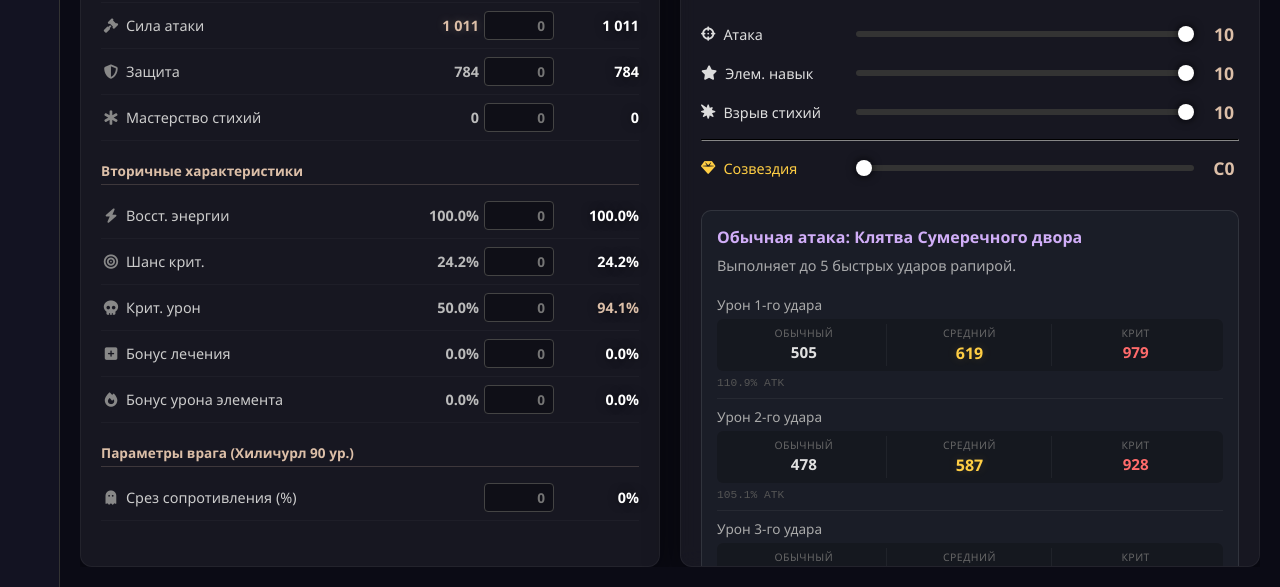
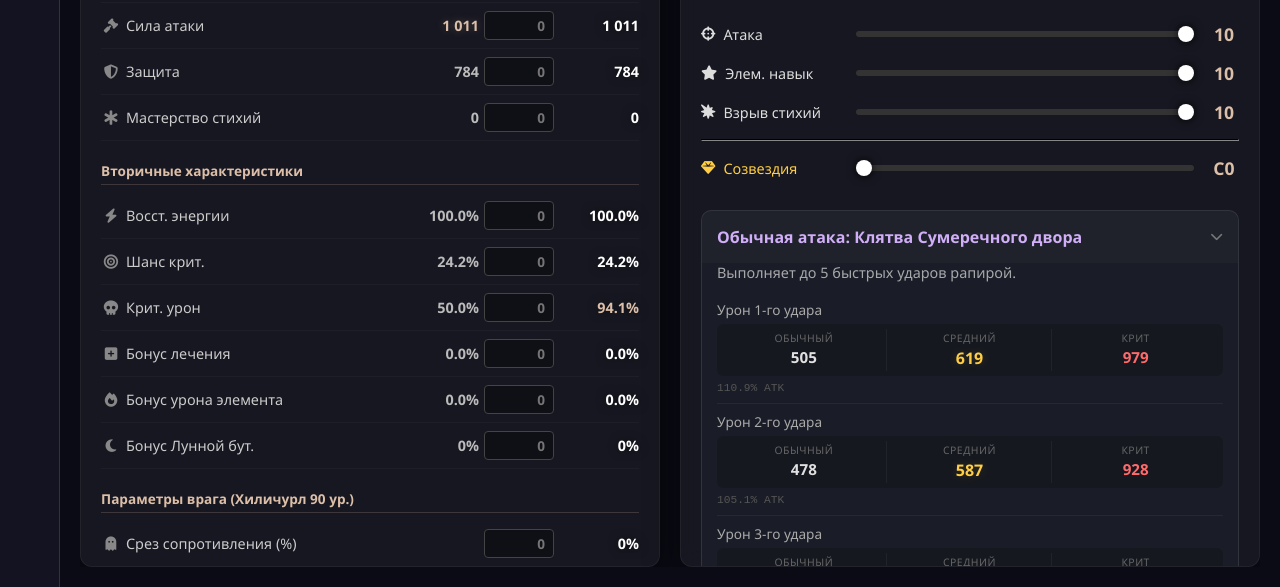
Before and after one commit to d4shsk/genshincalc, a plain HTML site: page index.html in a window 1280 px wide. Shown: the part 213-800 px from the top of the page. Drawn offline with Linux system fonts and the light colour scheme.

Commit message:
lunar bloom xDDD

```diff
--- a/data.js
+++ b/data.js
@@ -212,17 +212,20 @@ const charData = [
                     {
                         name: "Урон Игры химер I (Тени)",
                         values: [96.0, 103.2, 110.4, 120.0, 127.2, 134.4, 144.0, 153.6, 163.2, 172.8, 182.4, 192.0, 204.0],
-                        scaling: [{stat: 'em', ratio: 1}]
+                        scaling: [{stat: 'em', ratio: 1}] ,
+                        isLunarBloom: true
                     },
                     {
                         name: "Урон Игры химер II (Тени)",
                         values: [96.0, 103.2, 110.4, 120.0, 127.2, 134.4, 144.0, 153.6, 163.2, 172.8, 182.4, 192.0, 204.0],
-                        scaling: [{stat: 'em', ratio: 1}]
+                        scaling: [{stat: 'em', ratio: 1}] ,
+                        isLunarBloom: true
                     },
                     {
                         name: "Урон Игры химер III (Тени)",
                         values: [128.0, 137.6, 147.2, 160.0, 169.6, 179.2, 192.0, 204.8, 217.6, 230.4, 243.2, 256.0, 272.0],
-                        scaling: [{stat: 'em', ratio: 1}]
+                        scaling: [{stat: 'em', ratio: 1}]  ,
+                        isLunarBloom: true
                     },
                     { name: "Длительность Танца тени", values: [10, 10, 10, 10, 10, 10, 10, 10, 10, 10, 10, 10, 10] }
                 ]
@@ -268,9 +271,13 @@ const charData = [
                 }
             },
             {
-                type: "passive", title: "Дар лунного знамения: Коридор сумеречных теней",
-                desc: "Когда персонажи отряда активируют реакцию Бутонизация, она превращается в Лунную бутонизацию, а базовый урон реакции Лунная бутонизация увеличивается на 0,0175% за каждую единицу мастерства стихий Нефер. Но пока бонус всегда в максималке - 14 процентов",
-                buff: { maxStacks: 1, bonusPerStack: { elementDamageBonus: 14 } }
+                type: "passive", title: "Дар лунного знамения",
+                desc: "Увеличивает БАЗОВЫЙ урон Лунной бутонизации на 0.0175% за ед. МС (макс 14%).",
+                buff: {
+                    maxStacks: 1,
+                    // Это особый бафф, рассчитывается в script.js на основе МС
+                    bonusPerStack: { lunarBloomBaseBonus: 0 }
+                }
             },
             {
                 type: "constellation",
@@ -331,28 +338,27 @@ const charData = [
                 type: "constellation",
                 level: 6,
                 title: "C6: Лунное знамение - Высшее сияние",
-                desc: "Второй этап Игры химер получает Дендро урон 85% от МС. Завершение навыка наносит 120% от МС. Дендро урон +15%.",
+                desc: "Второй этап Игры химер получает 85% от МС. Финал - 120% от МС. Урон Лунной бутонизации +15%.",
                 buff: {
                     maxStacks: 1,
-                    bonusPerStack: { elementDamageBonus: 15 }, // Пассивка на 15% дендро урона
+                    // Вместо elementDamageBonus даем lunarBloomBonus
+                    bonusPerStack: { lunarBloomBonus: 15 },
 
-                    // НОВЫЙ МАССИВ СКЕЙЛОВ
                     extraScalings: [
                         {
-                            // 1. Второй этап: +85% от МС
                             keywords: ["Урон Игры химер II"],
                             stat: 'em',
                             value: 85,
-                            affectedByTalentBuff: true // Если нужно, чтобы Завеса влияла и на это
+                            affectedByTalentBuff: true,
+                            isLunarBloom: true // Считается как Лунная бутонизация
                         },
                         {
-                            // 2. Финальный удар: 120% от МС
-                            // Добавляем это отображение к первому удару или создаем для него логику
-                            // Здесь привяжем к "Урон навыка (АТК)", чтобы видеть прирост общей мощности
+                            // Привяжем финал к первому удару для отображения
                             keywords: ["Урон Игры химер I"],
                             stat: 'em',
                             value: 120,
-                            affectedByTalentBuff: true
+                            affectedByTalentBuff: true,
+                            isLunarBloom: true
                         }
                     ]
                 }
--- a/index.html
+++ b/index.html
@@ -5,11 +5,8 @@
     <meta name="viewport" content="width=device-width, initial-scale=1.0">
     <title>Genshin Calculator Interactive</title>
     <link rel="stylesheet" href="https://cdnjs.cloudflare.com/ajax/libs/font-awesome/6.4.0/css/all.min.css">
-
     <link rel="stylesheet" href="style.css">
-
     <script src="data.js"></script>
-
     <script src="script.js" defer></script>
 </head>
 <body>
@@ -53,6 +50,14 @@
                 <div class="stat-row"><div class="stat-icon"><i class="fa-solid fa-skull"></i></div><div class="stat-name">Крит. урон</div><div class="stat-val stat-base" id="base-critDmg">0%</div><div style="padding: 0 5px;"><input type="number" class="stat-input" id="input-critDmg" placeholder="0" oninput="recalc()"></div><div class="stat-val stat-total" id="total-critDmg">0%</div></div>
                 <div class="stat-row"><div class="stat-icon"><i class="fa-solid fa-plus-square"></i></div><div class="stat-name">Бонус лечения</div><div class="stat-val stat-base" id="base-healingBonus">0%</div><div style="padding: 0 5px;"><input type="number" class="stat-input" id="input-healingBonus" placeholder="0" oninput="recalc()"></div><div class="stat-val stat-total" id="total-healingBonus">0%</div></div>
                 <div class="stat-row"><div class="stat-icon"><i class="fa-solid fa-fire"></i></div><div class="stat-name">Бонус урона элемента</div><div class="stat-val stat-base" id="base-elementDamageBonus">0%</div><div style="padding: 0 5px;"><input type="number" class="stat-input" id="input-elementDamageBonus" placeholder="0" oninput="recalc()"></div><div class="stat-val stat-total" id="total-elementDamageBonus">0%</div></div>
+
+                <div class="stat-row">
+                    <div class="stat-icon"><i class="fa-solid fa-moon"></i></div>
+                    <div class="stat-name">Бонус Лунной бут.</div>
+                    <div class="stat-val stat-base" id="base-lunarBonus">0%</div>
+                    <div style="padding: 0 5px;"><input type="number" class="stat-input" id="input-lunarBonus" placeholder="0" oninput="recalc()"></div>
+                    <div class="stat-val stat-total" id="total-lunarBonus">0%</div>
+                </div>
 
                 <div class="stats-section-title">Параметры врага (Хиличурл 90 ур.)</div>
                 <div class="stat-row">
--- a/script.js
+++ b/script.js
@@ -55,9 +55,11 @@ function renderCharacter(charId) {
     av.style.backgroundImage = `url('${currentChar.avatar}')`;
     av.style.borderColor = elementColor;
 
+    // 1. Сбрасываем слайдер созвездий при смене персонажа
     const cSlider = document.getElementById('slider-constellation');
     if(cSlider) cSlider.value = 0;
 
+    // 2. Запускаем обновление созвездий (оно внутри вызовет renderTalents один раз)
     updateConstellations(0);
 
     if (currentWeapon && currentWeapon.type !== currentChar.weaponType) {
@@ -224,32 +226,47 @@ function recalc() {
     finalStats = {};
     const allStats = ['hp', 'atk', 'def', 'em', 'er', 'critRate', 'critDmg', 'healingBonus', 'elementDamageBonus'];
 
-    // 1. Пересчет основных статов
     allStats.forEach(key => {
         const isPercent = currentChar.stats[key].isPercent;
         const base = totalBaseStats[key] || 0;
         const inputVal = parseFloat(document.getElementById(`input-${key}`).value) || 0;
         const bonus = bonusStats[key] || 0;
         const total = base + inputVal + bonus;
-
         finalStats[key] = total;
-
         const totalEl = document.getElementById(`total-${key}`);
         totalEl.innerText = formatStat(total, isPercent);
         totalEl.style.color = bonus > 0 ? "#dcbfa8" : "#fff";
     });
 
-    // 2. Пересчет Среза Сопротивления (Res Shred)
     const inputRes = parseFloat(document.getElementById('input-resShred').value) || 0;
-    // Считываем бонус среза, который мог прийти от C4 Нефер или других источников
     const bonusRes = bonusStats['resShred'] || 0;
     const totalResShred = inputRes + bonusRes;
-
     document.getElementById('total-resShred').innerText = totalResShred + '%';
     document.getElementById('total-resShred').style.color = bonusRes > 0 ? "#dcbfa8" : "#fff";
+    finalStats['resShred'] = totalResShred;
 
-    // Сохраняем итоговый срез для формулы урона
-    finalStats['resShred'] = totalResShred;
+    const lunarPassiveIdx = currentChar.talents.findIndex(t => t.title.includes("Дар лунного знамения"));
+    let lunarBaseBonus = 0;
+    if (lunarPassiveIdx !== -1) {
+        // Эта пассивка всегда активна, если персонаж Нефер, либо если включен чекбокс (у нас она maxStacks: 1)
+        // Для упрощения, считаем что она активна если есть в талантах и (если есть чекбокс - он включен)
+        // Но у Нефер она безусловная пассивка (или условие "когда активируют").
+        // Давайте проверим activeBuffs.
+        const isActive = activeBuffs[`talent-${lunarPassiveIdx}`] === 1;
+        if (isActive) {
+            const currentEM = finalStats['em'];
+            lunarBaseBonus = currentEM * 0.0175;
+            if (lunarBaseBonus > 14) lunarBaseBonus = 14;
+        }
+    }
+    finalStats['lunarBloomBaseBonus'] = lunarBaseBonus;
+
+    const inputLunar = parseFloat(document.getElementById('input-lunarBonus').value) || 0;
+    const constLunar = bonusStats['lunarBloomBonus'] || 0;
+    const totalLunar = inputLunar + constLunar;
+    document.getElementById('total-lunarBonus').innerText = totalLunar + '%';
+    document.getElementById('total-lunarBonus').style.color = constLunar > 0 ? "#dcbfa8" : "#fff";
+    finalStats['lunarBloomBonus'] = totalLunar;
 
     updateAllTalentValues();
 }
@@ -286,6 +303,7 @@ function renderTalents(char, color) {
             });
 
             const key = `talent-${idx}`;
+            // Сброс если стаков больше чем нужно
             if (activeBuffs[key] > maxStacks) {
                 activeBuffs[key] = maxStacks;
             }
@@ -293,16 +311,9 @@ function renderTalents(char, color) {
             contentHTML += renderBuffControl(maxStacks, key, 'Эффект активен').outerHTML;
         }
 
-        if (isConstellation) {
-            const div = document.createElement('div');
-            div.className = 'talent-constellation-card';
-            div.setAttribute('data-c-level', talent.level);
-            div.style.display = 'none';
-            div.innerHTML = `<div class="talent-header"><span style="background:#333;padding:2px 6px;border-radius:4px;margin-right:5px;border:1px solid #555;">C${talent.level}</span> ${talent.title}</div><p style="opacity:0.8">${talent.desc}</p>${contentHTML}`;
-            container.appendChild(div);
-        } else {
+        // Генерация таблицы атрибутов
+        let attrHtml = '';
         const isActive = ['normal', 'skill', 'burst'].includes(talent.type);
-            let attrHtml = '';
         if (isActive && talent.attributes) {
             attrHtml += '<div class="talent-attrs-table">';
             talent.attributes.forEach((attr, attrIdx) => {
@@ -313,17 +324,50 @@ function renderTalents(char, color) {
             });
             attrHtml += '</div>';
         }
+
+        const cardClass = isConstellation ? 'talent-constellation-card' : 'talent-card';
+
+        let headerLeft = '';
+        if (isConstellation) {
+            headerLeft = `<div><span style="background:#333;padding:2px 6px;border-radius:4px;margin-right:8px;border:1px solid #555;font-size:0.8rem">C${talent.level}</span> ${talent.title}</div>`;
+        } else {
+            headerLeft = `<div style="color:${color}">${talent.title}</div>`;
+        }
+
         const div = document.createElement('div');
-            div.className = 'talent-card';
-            div.innerHTML = `<div class="talent-header" style="color:${color}">${talent.title}</div><p style="opacity:0.8">${talent.desc}</p>${attrHtml}${contentHTML}`;
+        div.className = cardClass;
+        if (isConstellation) {
+            div.setAttribute('data-c-level', talent.level);
+            div.style.display = 'none';
+        }
+
+        // Используем onclick для сворачивания
+        div.innerHTML = `
+            <div class="talent-header" onclick="toggleTalent(this)">
+                ${headerLeft}
+                <i class="fa-solid fa-chevron-down talent-toggle-icon"></i>
+            </div>
+            <div class="talent-body">
+                <p style="opacity:0.8; margin-bottom: 10px;">${talent.desc}</p>
+                ${contentHTML}
+                ${attrHtml}
+            </div>
+        `;
         container.appendChild(div);
-        }
     });
 
     ['normal', 'skill', 'burst'].forEach(t => {
         const slider = document.getElementById(`slider-${t}`);
         if(slider && slider.value === "10" && activeBuffs.weapon === 0) {}
     });
+
+    // УБРАН РЕКУРСИВНЫЙ ВЫЗОВ updateConstellations!
+}
+
+// Функция для сворачивания талантов
+function toggleTalent(headerElement) {
+    const card = headerElement.parentElement;
+    card.classList.toggle('collapsed');
 }
 
 function updateTalentLevel(slider, outputId, type) {
@@ -347,7 +391,6 @@ function updateAllTalentValues() {
             const container = document.getElementById(`val-${type}-${idx}`);
             if (!container) return;
 
-            // 1. Базовый процент
             let valPercent = 0;
             if (level <= attr.values.length) {
                 valPercent = attr.values[level - 1];
@@ -358,18 +401,13 @@ function updateAllTalentValues() {
                 valPercent = last + (step * (level - attr.values.length));
             }
 
-            // 2. Бонус процентов от пассивок (Завеса ложных тайн)
             let percentBonus = 0;
-
-            // От оружия
             if (currentWeapon && currentWeapon.buff && currentWeapon.buff.talentBuff) {
                 const stacks = activeBuffs['weapon'] || 0;
                 if (stacks > 0 && currentWeapon.buff.talentBuff.keywords.some(k => attr.name.includes(k))) {
                     percentBonus += currentWeapon.buff.talentBuff.add * stacks;
                 }
             }
-
-            // От талантов персонажа
             currentChar.talents.forEach((t, tIdx) => {
                 if (t.buff && t.buff.talentBuff) {
                     const stacks = activeBuffs[`talent-${tIdx}`] || 0;
@@ -380,39 +418,29 @@ function updateAllTalentValues() {
             });
             valPercent += percentBonus;
 
-            // 3. Сбор дополнительных скейлов (C1, C6 и т.д.)
             let collectedExtraScalings = [];
             const currentC = parseInt(document.getElementById('slider-constellation').value);
-
             currentChar.talents.forEach((t, tIdx) => {
-                // Проверка уровня созвездия
                 if (t.type === 'constellation' && t.level > currentC) return;
-
                 if (t.buff) {
                     const stacks = activeBuffs[`talent-${tIdx}`] || 0;
                     const isActive = t.buff.maxStacks > 0 ? stacks > 0 : true;
-
                     if (isActive) {
-                        // Поддержка одиночного extraScaling (как было в C1)
                         if (t.buff.extraScaling && t.buff.extraScaling.keywords.some(k => attr.name.includes(k))) {
                             collectedExtraScalings.push(t.buff.extraScaling);
                         }
-                        // Поддержка МАССИВА extraScalings (НОВОЕ для C6)
                         if (t.buff.extraScalings) {
                             t.buff.extraScalings.forEach(es => {
-                                if (es.keywords.some(k => attr.name.includes(k))) {
-                                    collectedExtraScalings.push(es);
-                                }
+                                if (es.keywords.some(k => attr.name.includes(k))) collectedExtraScalings.push(es);
                             });
                         }
                     }
                 }
             });
 
-            // 4. Расчет
-            const result = calculateTalentValue(valPercent, attr.scaling, attr.name, collectedExtraScalings, percentBonus);
+            const isLunarBloom = attr.isLunarBloom || false;
+            const result = calculateTalentValue(valPercent, attr.scaling, attr.name, collectedExtraScalings, percentBonus, isLunarBloom);
 
-            // 5. Рендер
             if (result.isDamage) {
                 const format = (num) => Math.round(num).toLocaleString('ru-RU');
                 container.innerHTML = `
@@ -438,13 +466,13 @@ function updateAllTalentValues() {
         });
     });
 }
-function calculateTalentValue(totalBasePercent, scaling, name, extraScalings = [], percentBonus = 0) {
+
+function calculateTalentValue(totalBasePercent, scaling, name, extraScalings = [], percentBonus = 0, isLunarBloom = false) {
     const isNonDamage = name.includes('КД') || name.includes('Длительность') || name.includes('Стоимость') || name.includes('Энергия');
     if (isNonDamage) return { isDamage: false, suffix: name.includes('КД') || name.includes('Длительность') ? 'с' : '' };
 
     const rules = scaling || [{ stat: 'atk', ratio: 1 }];
 
-    // 1. Расчет Базового Урона
     let baseDmg = 0;
     let formulaParts = [];
 
@@ -457,60 +485,50 @@ function calculateTalentValue(totalBasePercent, scaling, name, extraScalings = [
         formulaParts.push(`${displayedPercent}% ${rule.stat.toUpperCase()}`);
     });
 
-    // Доп. скейлы (C1 Нефер)
-    const currentC = parseInt(document.getElementById('slider-constellation').value);
-    currentChar.talents.forEach((t, tIdx) => {
-        if (t.type === 'constellation' && t.level > currentC) return;
-
-        if (t.buff && t.buff.extraScaling) {
-            const es = t.buff.extraScaling;
-            const tStacks = activeBuffs[`talent-${tIdx}`] || 0;
-            const isActive = t.buff.maxStacks > 0 ? tStacks > 0 : true;
-
-            if (isActive && es.keywords.some(k => name.includes(k))) {
+    extraScalings.forEach(es => {
         let extraPercent = es.value;
         if (es.affectedByTalentBuff) extraPercent += percentBonus;
-
         const extraDmgVal = (extraPercent / 100) * (finalStats[es.stat] || 0);
         baseDmg += extraDmgVal;
         formulaParts.push(`<span style="color:#ffce44">+${extraPercent.toFixed(1)}% ${es.stat.toUpperCase()}</span>`);
-            }
-        }
     });
 
-    // 2. Бонус Урона
+    let finalBase = baseDmg;
+    let bonusMult = 1;
+
+    if (isLunarBloom) {
+        const baseBonus = (finalStats['lunarBloomBaseBonus'] || 0) / 100;
+        const em = finalStats['em'] || 0;
+        const emCurve = (6 * em) / (em + 2000);
+        const reactBonus = (finalStats['lunarBloomBonus'] || 0) / 100;
+        const totalReactMult = 1 + emCurve + reactBonus;
+
+        finalBase = baseDmg * (1 + baseBonus) * totalReactMult;
+        bonusMult = 1;
+
+        formulaParts.push(`<span style="color:#a5c83b">(LUNAR)</span>`);
+    } else {
         const elemBonus = (finalStats['elementDamageBonus'] || 0) / 100;
-    const bonusMult = 1 + elemBonus;
+        bonusMult = 1 + elemBonus;
+    }
 
-    // 3. Крит
     const cr = Math.min(Math.max(finalStats['critRate'] || 0, 0), 100) / 100;
     const cd = (finalStats['critDmg'] || 0) / 100;
     const critMult = 1 + cd;
 
-    // 4. Защита Врага (90 vs 90 = 0.5)
     const defMult = 0.5;
 
-    // 5. Сопротивление Врага (Res)
-    // Формула: База(10%) - Срез.
     const baseRes = 0.1;
     const resShred = (finalStats['resShred'] || 0);
-
     let finalRes = baseRes - (resShred / 100);
     let resMult = 0;
+    if (finalRes < 0) resMult = 1 - (finalRes / 2);
+    else if (finalRes >= 0 && finalRes < 0.75) resMult = 1 - finalRes;
+    else resMult = 1 / (4 * finalRes + 1);
 
-    // Стандартная формула Геншина для резистов
-    if (finalRes < 0) {
-        resMult = 1 - (finalRes / 2);
-    } else if (finalRes >= 0 && finalRes < 0.75) {
-        resMult = 1 - finalRes;
-    } else {
-        resMult = 1 / (4 * finalRes + 1);
-    }
-
-    // --- ИТОГ ---
-    const nonCrit = baseDmg * bonusMult * defMult * resMult;
+    const nonCrit = finalBase * bonusMult * defMult * resMult;
     const crit = nonCrit * critMult;
-    const avg = baseDmg * bonusMult * (1 + (cr * cd)) * defMult * resMult;
+    const avg = finalBase * bonusMult * (1 + (cr * cd)) * defMult * resMult;
 
     return {
         isDamage: true,
@@ -527,6 +545,8 @@ function updateConstellations(val) {
 
     const elementColor = getElementColor(currentChar.element);
 
+    // Здесь мы вызываем renderTalents, чтобы обновить DOM (скрыть/показать стаки пассивок при C2)
+    // Но renderTalents больше НЕ вызывает updateConstellations, так что рекурсии нет.
     renderTalents(currentChar, elementColor);
 
     document.querySelectorAll('.talent-constellation-card').forEach(card => {
--- a/style.css
+++ b/style.css
@@ -96,17 +96,59 @@ input:checked + .slider-switch:before { transform: translateX(16px); }
     background: rgba(30, 35, 45, 0.6);
     border: 1px solid rgba(255,255,255,0.1);
     border-radius: 10px;
-    padding: 15px;
+    padding: 0; /* Убираем паддинг у карточки, переносим внутрь */
     margin-bottom: 15px;
     font-size: 0.9rem;
     color: #ccc;
     transition: border-color 0.2s;
+    overflow: hidden; /* Чтобы углы не торчали */
 }
+
 .talent-card:hover { border-color: rgba(255,255,255,0.2); }
 .talent-constellation-card { border-left: 4px solid #ffce44; background: linear-gradient(90deg, rgba(255, 206, 68, 0.05), transparent); }
-.talent-header { display: flex; align-items: center; gap: 10px; margin-bottom: 8px; color: #fff; font-weight: bold; font-size: 1rem; }
 
-.talent-attrs-table { margin-top: 12px; }
+/* Заголовок теперь кликабельный */
+.talent-header {
+    display: flex;
+    justify-content: space-between; /* Текст слева, стрелка справа */
+    align-items: center;
+    padding: 15px;
+    margin-bottom: 0;
+    color: #fff;
+    font-weight: bold;
+    font-size: 1rem;
+    cursor: pointer;
+    background: rgba(255,255,255,0.02);
+    user-select: none;
+}
+
+.talent-header:hover { background: rgba(255,255,255,0.05); }
+
+/* Иконка стрелочки */
+.talent-toggle-icon {
+    transition: transform 0.3s ease;
+    font-size: 0.8rem;
+    color: #777;
+}
+
+/* Содержимое таланта (описание + таблица) */
+.talent-body {
+    padding: 0 15px 15px 15px;
+    display: block; /* По умолчанию открыто */
+}
+
+/* --- СОСТОЯНИЕ "СВЕРНУТО" --- */
+.talent-card.collapsed .talent-body,
+.talent-constellation-card.collapsed .talent-body {
+    display: none;
+}
+
+.talent-card.collapsed .talent-toggle-icon,
+.talent-constellation-card.collapsed .talent-toggle-icon {
+    transform: rotate(-90deg); /* Поворот стрелки */
+}
+
+/* ... (Остальные стили для таблиц и dmg-grid остаются) ... */
 
 /* --- ТАБЛИЦА УРОНА --- */
 .talent-attr-row {
```
Lines whose indentation alone changed are shown as unchanged.
